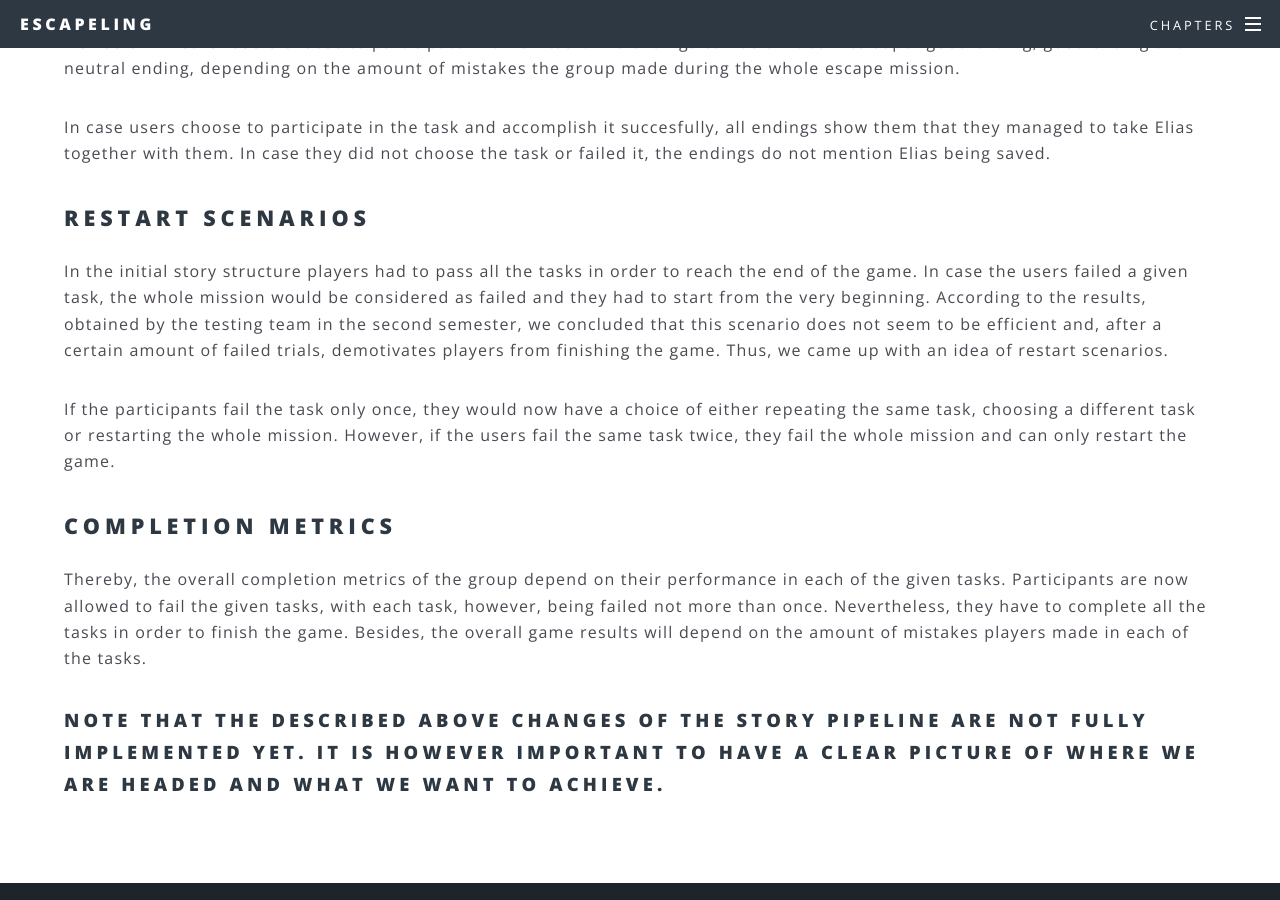
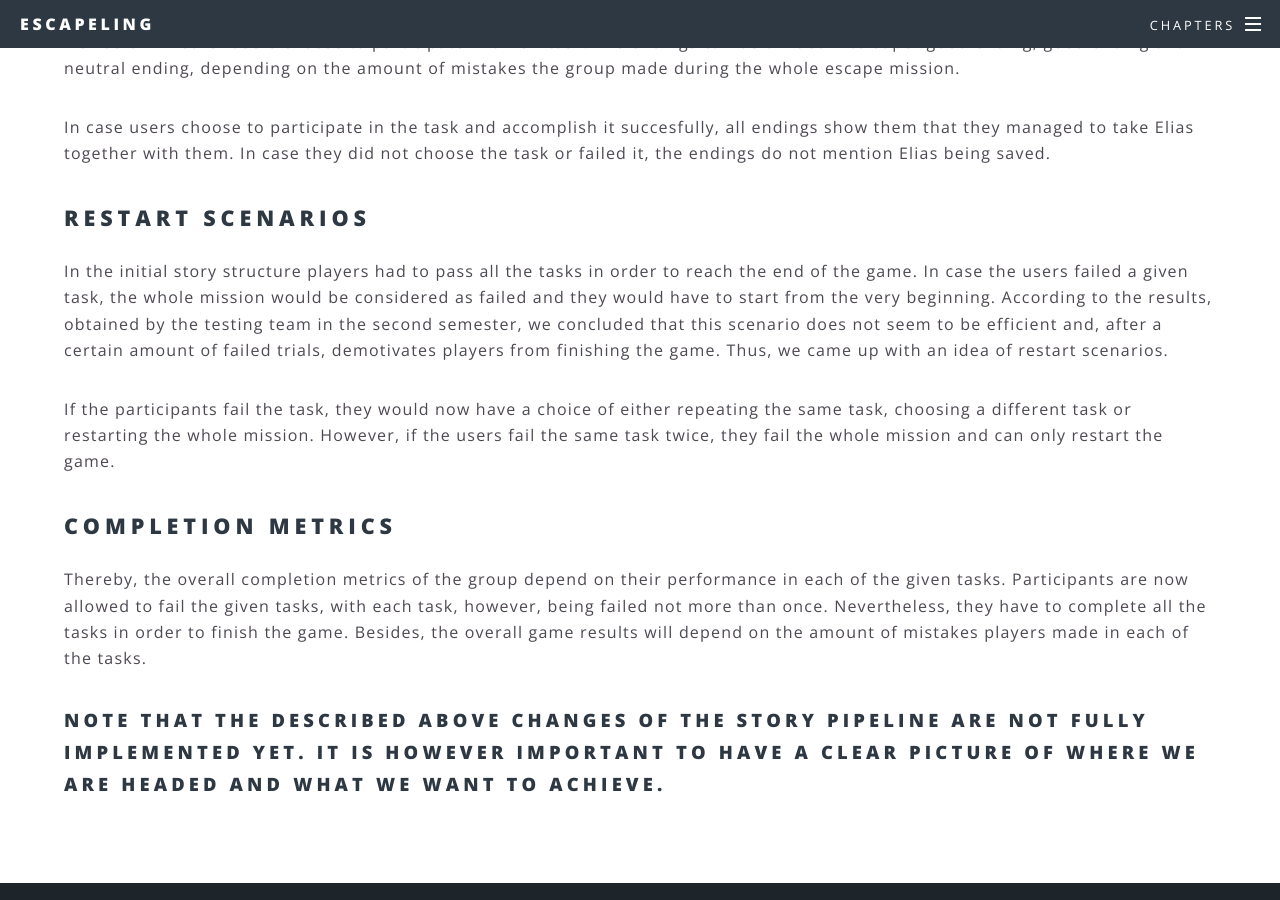
Before and after one commit to ALLUOS/ALLUOS.github.io, a Jekyll site: the page built from _posts/2021-01-03-storytelling.md, in a window 1280 px wide and 900 px high, scrolled down 10484 px. Built offline with Jekyll 4.4.1, drawn with Linux system fonts in a browser that asks for light colours.

Commit message:
Update 2021-01-03-storytelling.md

```diff
--- a/_posts/2021-01-03-storytelling.md
+++ b/_posts/2021-01-03-storytelling.md
@@ -208,9 +208,9 @@ In case users choose to participate in the task and accomplish it succesfully, a
 
 ## Restart scenarios
 
-In the initial story structure players had to pass all the tasks in order to reach the end of the game. In case the users failed a given task, the whole mission would be considered as failed and they had to start from the very beginning. According to the results, obtained by the testing team in the second semester, we concluded that this scenario does not seem to be efficient and, after a certain amount of failed trials, demotivates players from finishing the game. Thus, we came up with an idea of restart scenarios.
+In the initial story structure players had to pass all the tasks in order to reach the end of the game. In case the users failed a given task, the whole mission would be considered as failed and they would have to start from the very beginning. According to the results, obtained by the testing team in the second semester, we concluded that this scenario does not seem to be efficient and, after a certain amount of failed trials, demotivates players from finishing the game. Thus, we came up with an idea of restart scenarios.
 
-If the participants fail the task only once, they would now have a choice of either repeating the same task, choosing a different task or restarting the whole mission. However, if the users fail the same task twice, they fail the whole mission and can only restart the game.
+If the participants fail the task, they would now have a choice of either repeating the same task, choosing a different task or restarting the whole mission. However, if the users fail the same task twice, they fail the whole mission and can only restart the game.
 
 ## Completion metrics
 
```
